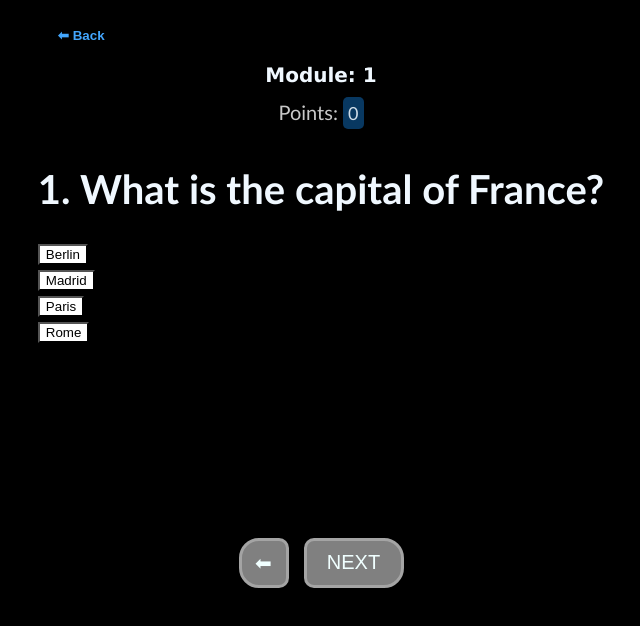
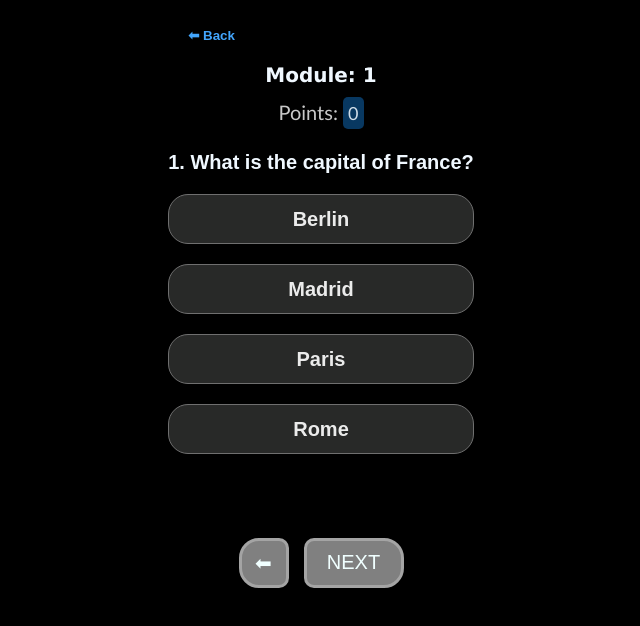
Before and after one commit to rinogodson/quiz-app, a React (Vite) app: page /quiz/1 in a window 1280 px wide. Shown: the top 626 px of the page, without its empty margins (319-959 px from the left). Built offline with nearby package versions, Linux system fonts and the light colour scheme.

Commit message:
added styles to the question box. when the answer is correct, the rest will not be indicated as wrong.

```diff
--- /dev/null
+++ b/src/components/QuestionBox/QuestionBox.css
@@ -0,0 +1,12 @@
+.question{
+    font-family: Arial, Helvetica, sans-serif;
+    font-size: 20px;
+    max-width: 30ch;
+}
+
+.options{
+    margin-top: 20px;
+    display: flex;
+    gap: 20px;
+    flex-direction: column;
+}
--- a/src/components/QuestionBox/QuestionBox.jsx
+++ b/src/components/QuestionBox/QuestionBox.jsx
@@ -1,8 +1,10 @@
 import React from "react";
 import SingleOption from "../QuestionBox/SingleOption";
+import '../QuestionBox/QuestionBox.css'
 function QuestionBox(props) {
   return <div>
-    <h1>{(props.qsNumber+1) + ". " + props.qn.question}</h1>
+    <h1 className="question">{(props.qsNumber+1) + ". " + props.qn.question}</h1>
+    <div className="options">
     {props.qn.options.map((option) => (
       <SingleOption
       key={option}
@@ -16,6 +18,7 @@
       inputted={props.inputted}
       />
     ))}
+    </div>
   </div>;
 }
 
--- /dev/null
+++ b/src/components/QuestionBox/SingleOption.css
@@ -0,0 +1,38 @@
+.option-none{
+    border: solid 1px;
+    width: 100%;
+    height: 50px;
+    font-size: 1em;
+    border-radius: 20px;
+    border-color: rgb(111, 111, 111);
+    background-color: rgb(40, 41, 40);
+    color: rgb(235, 235, 235);
+    font-weight: 550;
+    transition: all 300ms;
+}
+
+.option-right{
+    border: solid 1px;
+    width: 100%;
+    height: 50px;
+    font-size: 1em;
+    border-radius: 20px;
+    border-color: rgb(160, 255, 125);
+    background-color: rgb(30, 51, 31);
+    color: rgb(199, 199, 199);
+    font-weight: 550;
+    transition: all 300ms;
+}
+
+.option-wrong{
+    border: solid 1px;
+    width: 100%;
+    height: 50px;
+    font-size: 1em;
+    border-radius: 20px;
+    border-color: rgb(255, 125, 125);
+    background-color: rgb(51, 30, 30);
+    color: rgba(199, 199, 199, 0.449);
+    font-weight: 550;
+    transition: all 300ms;
+}
--- a/src/components/QuestionBox/SingleOption.jsx
+++ b/src/components/QuestionBox/SingleOption.jsx
@@ -1,5 +1,7 @@
 import React, {useState} from "react";
 import { useEffect } from "react";
+import '../QuestionBox/SingleOption.css'
+
 function SingleOption(props) {
     const [isActive, setIsActive] = useState(false);
     useEffect(() => {
@@ -8,7 +10,9 @@
       }
   }, [props.inputted]);
     const handleClick = () => {
-        props.setInputted(true);
+        if(!props.isCorrect){
+          props.setInputted(true);
+        }
         if (!isActive) {
             setIsActive(true);
             if (props.isCorrect) {
@@ -26,7 +30,7 @@
     };
   return (
     <div>
-      <button onClick={handleClick} style={{ backgroundColor: isActive ? (props.isCorrect ? "green" : "red") : "white" }}>
+      <button onClick={handleClick} className={isActive ? (props.isCorrect ? "option-right" : "option-wrong") : "option-none"}>
         {props.text}
       </button>
     </div>
```
Lines whose indentation alone changed are shown as unchanged.
